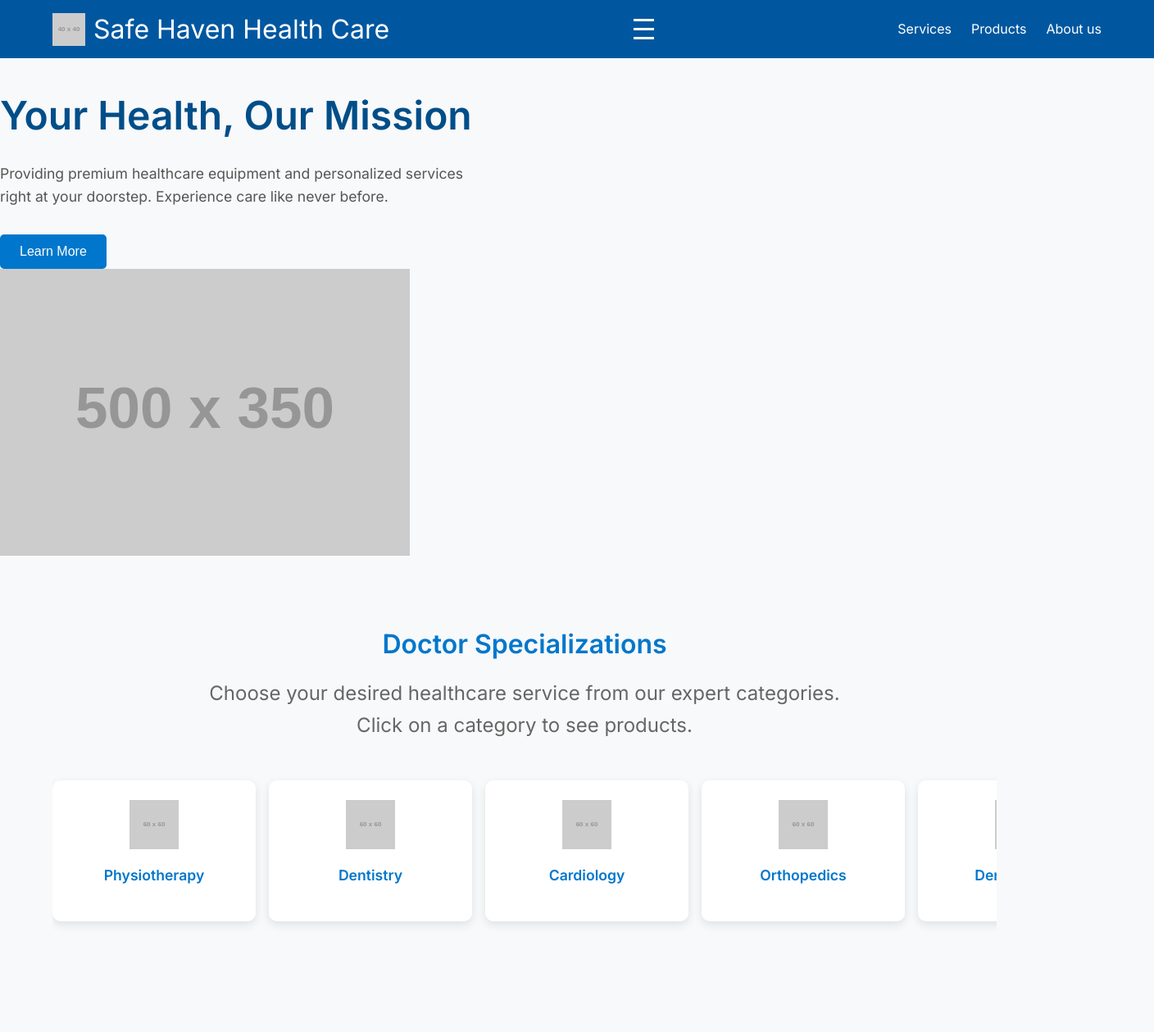
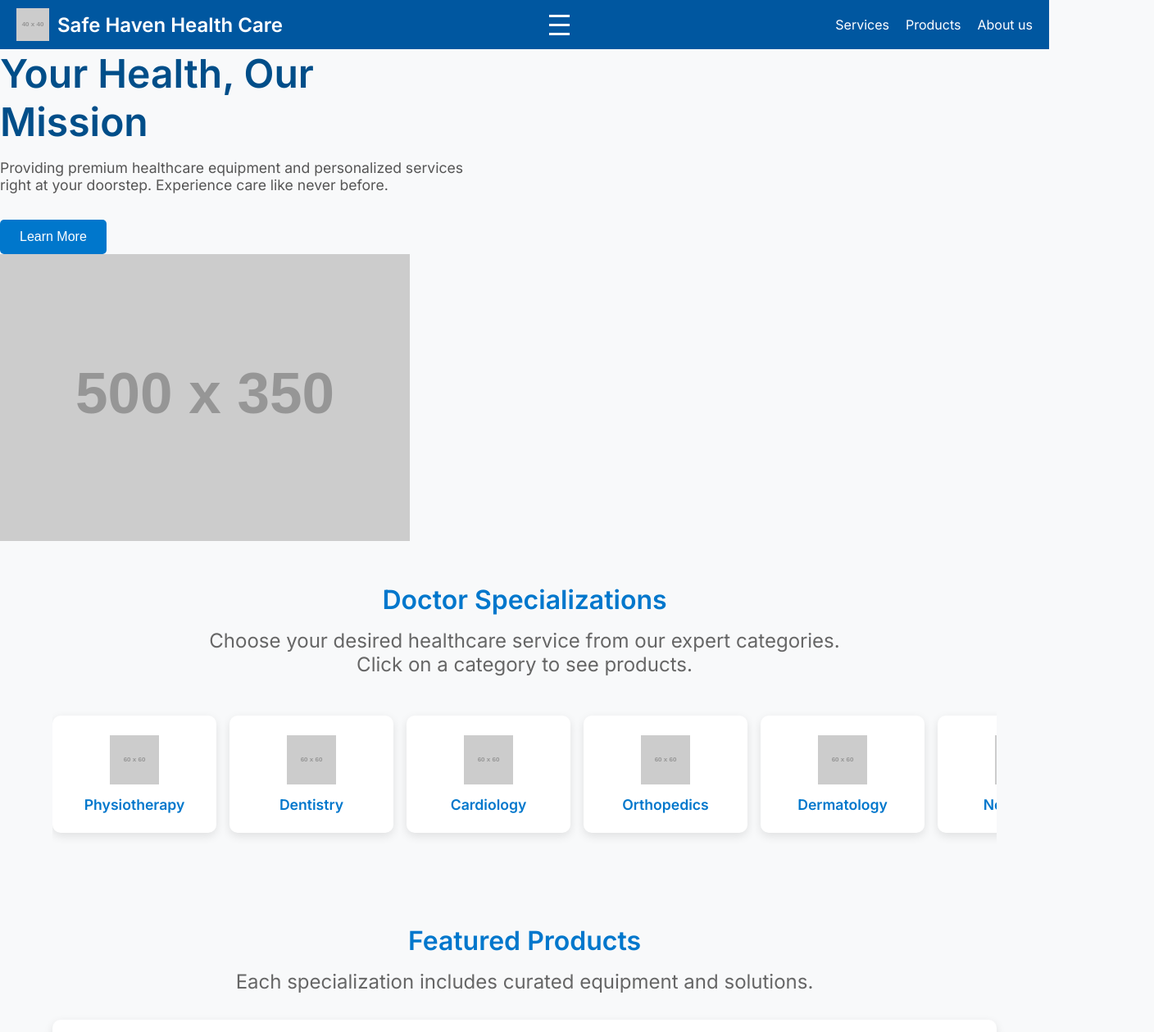
Before and after one commit to safeheavenhealthcaregroup/Safe-Heaven-, a plain HTML site: page index.html in a window 1280 px wide. Shown: the top 1259 px of the page at 82% size, 1408 px wide, since content can reach past the window. Drawn offline with Linux system fonts and the light colour scheme; placeholder pictures from the web are drawn by us.

Commit message:
Update index.html

```diff
--- a/index.html
+++ b/index.html
@@ -1,38 +1,42 @@
-<!DOCTYPE html><html lang="en">
+<!DOCTYPE html>
+<html lang="en">
 <head>
   <meta charset="UTF-8" />
-  <meta name="viewport" content="width=device-width, initial-scale=1.0" />
+  <meta name="viewport" content="width=device-width, initial-scale=1.0"/>
   <title>Safe Haven Health Care - Home</title>
   <link href="https://fonts.googleapis.com/css2?family=Inter:wght@400;600&display=swap" rel="stylesheet">
   <style>
+    * {
+      box-sizing: border-box;
+      margin: 0;
+      padding: 0;
+    }
+
     body {
       font-family: 'Inter', sans-serif;
-  margin: 0;
-  padding: 0;
       background: #f8f9fa;
       color: #333;
-  line-height: 1.6;
+      overflow-x: hidden;
     }
 
-/* Header */
     header {
+      background-color: #0057a0;
+      color: #fff;
+      padding: 10px 20px;
       display: flex;
+      justify-content: space-between;
+      align-items: center;
+      flex-wrap: wrap;
       position: sticky;
       top: 0;
-  z-index: 1000;
-  background-color: #0057a0;
-  color: #ffffff;
-  width: 100%;
-  justify-content: space-between;
-  align-items: center;
-  padding: 10px 5%;
-  flex-wrap: wrap;
+      z-index: 999;
     }
 
     .logo-container {
       display: flex;
       align-items: center;
-  font-size: clamp(1.5rem, 2.5vw, 2.5rem);
+      font-size: 1.5rem;
+      font-weight: 600;
     }
 
     .logo-container img {
@@ -42,29 +46,18 @@ header {
 
     nav {
       display: flex;
-  gap: 1.5rem;
+      gap: 20px;
     }
 
     nav a {
       text-decoration: none;
       color: #fff;
       font-weight: 500;
-  position: relative;
+      transition: color 0.3s;
     }
 
-nav a::after {
-  content: '';
-  position: absolute;
-  width: 0%;
-  height: 2px;
-  left: 0;
-  bottom: -4px;
-  background-color: white;
-  transition: width 0.3s ease;
-}
-
-nav a:hover::after {
-  width: 100%;
+    nav a:hover {
+      color: #cce6ff;
     }
 
     .menu-toggle {
@@ -80,7 +73,29 @@ nav a:hover::after {
       width: 25px;
     }
 
-/* Hero Section */
+    @media (max-width: 768px) {
+      nav {
+        display: none;
+        flex-direction: column;
+        width: 100%;
+        background-color: #0057a0;
+        padding: 10px 0;
+      }
+
+      nav.show {
+        display: flex;
+      }
+
+      .menu-toggle {
+        display: flex;
+      }
+
+      header {
+        flex-direction: column;
+        align-items: flex-start;
+      }
+    }
+
     .hero {
       display: flex;
       flex-wrap: wrap;
@@ -90,26 +105,22 @@ nav a:hover::after {
       background: linear-gradient(to right, #e6f3ff, #ffffff);
     }
 
-.hero img {
-  max-width: 100%;
-  border-radius: 8px;
-}
-
     .hero-text {
+      flex: 1 1 300px;
       max-width: 600px;
-  flex: 1 1 300px;
+      padding-right: 2rem;
     }
 
     .hero-text h1 {
       font-size: clamp(2rem, 4vw, 3rem);
+      color: #004e89;
       margin-bottom: 1rem;
-  color: #004e89;
     }
 
     .hero-text p {
       font-size: 1.1rem;
+      color: #555;
       margin-bottom: 2rem;
-  color: #555;
     }
 
     .hero-text button {
@@ -120,14 +131,19 @@ nav a:hover::after {
       border: none;
       border-radius: 5px;
       cursor: pointer;
-  transition: background 0.3s;
     }
 
     .hero-text button:hover {
       background: #005fa3;
     }
 
-/* Section Style */
+    .hero img {
+      flex: 1 1 300px;
+      max-width: 100%;
+      border-radius: 8px;
+      margin-top: 1rem;
+    }
+
     .section {
       padding: 3rem 5%;
       text-align: center;
@@ -135,8 +151,8 @@ nav a:hover::after {
 
     .section h2 {
       color: #0077cc;
+      font-size: clamp(1.5rem, 2.5vw, 2rem);
       margin-bottom: 1rem;
-  font-size: clamp(1.5rem, 2.5vw, 2rem);
     }
 
     .section p {
@@ -145,10 +161,8 @@ nav a:hover::after {
       color: #666;
     }
 
-/* Cards */
-.category-cards, .product-cards {
+    .category-cards {
       display: flex;
-  flex-wrap: nowrap;
       overflow-x: auto;
       gap: 1rem;
       padding: 1rem 0;
@@ -161,11 +175,8 @@ nav a:hover::after {
       border-radius: 10px;
       padding: 1.5rem;
       box-shadow: 0 4px 12px rgba(0,0,0,0.1);
-  transition: transform 0.3s, box-shadow 0.3s;
-  display: flex;
-  flex-direction: column;
-  align-items: center;
-  gap: 10px;
+      transition: 0.3s;
+      text-align: center;
     }
 
     .card:hover {
@@ -176,23 +187,12 @@ nav a:hover::after {
     .card img {
       height: 60px;
       width: 60px;
-  object-fit: contain;
+      margin-bottom: 10px;
     }
 
     .card h3 {
-  margin-top: 0.5rem;
       color: #0077cc;
-  text-align: center;
       font-size: 1.1rem;
-}
-
-/* Slide Cards */
-.slidetitle {
-  text-align: center;
-  font-size: clamp(1.75rem, 3vw, 2.25rem);
-  font-weight: bold;
-  margin: 2rem 0 1rem;
-  color: #1f2937;
     }
 
 .slideslider-container {
```
Lines whose indentation alone changed are shown as unchanged.
